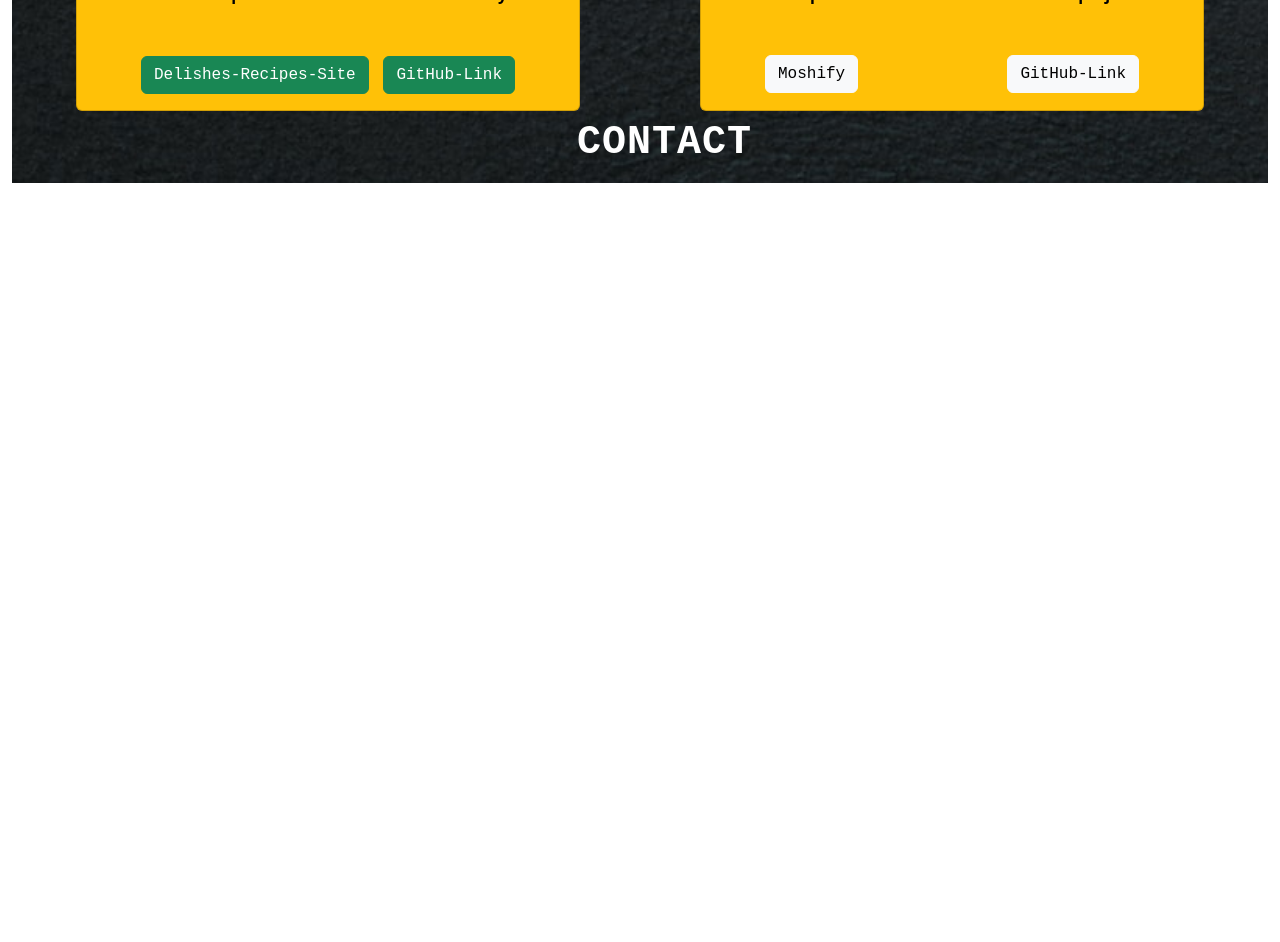
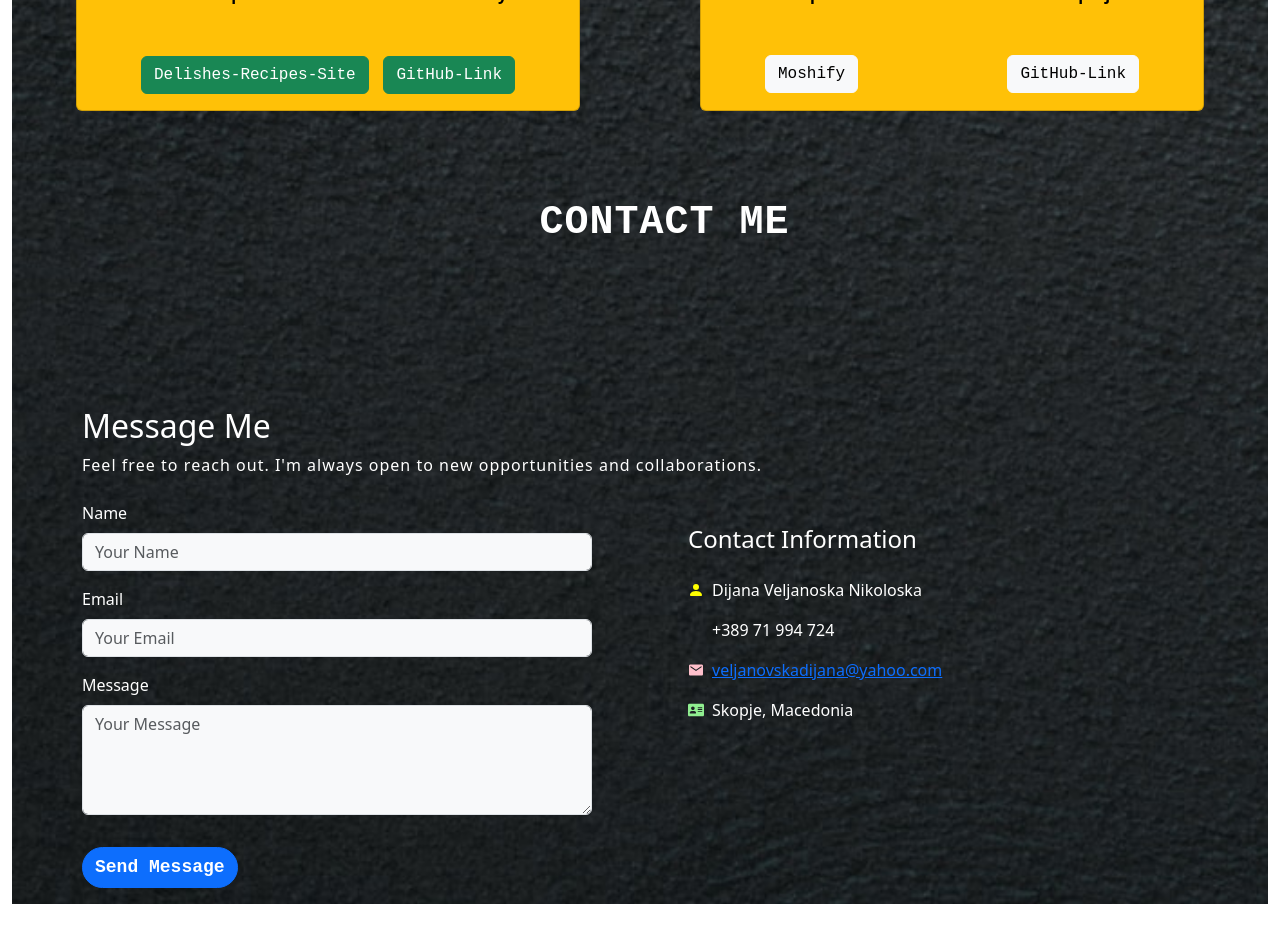
Before and after one commit to DijanaVN/portfolioDVN, a React (Vite) app: page / in a window 1280 px wide. Shown: the part 4360-5302 px from the top of the page. Before the commit the page ends 4627 px from the top, so only its background shows below. Built offline with nearby package versions, Linux system fonts and the light colour scheme; some icons are missing.

Commit message:
create the Contact.tsx and contactPage.tsx

```diff
--- /dev/null
+++ b/src/components/Contact.tsx
@@ -0,0 +1,134 @@
+import React from "react";
+import { TypingAnimation } from "./TypingMotion";
+import { PiPhoneCallFill } from "react-icons/pi";
+import { FaAddressCard } from "react-icons/fa";
+import { IoMdMail } from "react-icons/io";
+import { BsFillPersonFill } from "react-icons/bs";
+
+const Contact = () => {
+  return (
+    <div className="container mt-5 pt-5 pb-3  text-white ">
+      <h2 data-aos="fade-up" className=" pt-5 ">
+        Message Me
+      </h2>
+      <TypingAnimation text="Feel free to reach out. I'm always open to new opportunities and collaborations."></TypingAnimation>
+      <div className="row mt-4 ">
+        <div className="col-md-6 pe-5">
+          <form
+            action="https://formsubmit.co/veljanovskadijana@yahoo.com"
+            method="POST"
+          >
+            {/* Hopeypot */}
+            <input type="text" name="_honey" style={{ display: "none" }} />
+            {/* Disable Captcha */}
+            <input type="hidden" name="_captcha" value="false" />
+
+            {/* show wy own success page */}
+            {/* <input type="hidden" name="_next" value="https://"> */}
+
+            <div className="mb-3">
+              <label data-aos="zoom-in" htmlFor="name" className="form-label">
+                Name
+              </label>
+              <input
+                type="text"
+                className="form-control bg-light "
+                id="name"
+                name="name"
+                placeholder="Your Name"
+                required
+              />
+            </div>
+            <div className="mb-3">
+              <label data-aos="zoom-in" htmlFor="email" className="form-label">
+                Email
+              </label>
+              <input
+                type="email"
+                className="form-control bg-light"
+                id="email"
+                name="email"
+                placeholder="Your Email"
+                required
+              />
+            </div>
+            <div className="mb-3">
+              <label
+                data-aos="zoom-in"
+                htmlFor="message"
+                className="form-label "
+              >
+                Message
+              </label>
+              <textarea
+                className="form-control bg-light"
+                id="message"
+                name="message"
+                rows={4}
+                placeholder="Your Message"
+                required
+              ></textarea>
+            </div>
+            <button
+              data-aos="zoom-in"
+              type="submit"
+              className="btn btn-primary rounded-pill fonts mt-3"
+            >
+              Send Message
+            </button>
+          </form>
+        </div>
+
+        <div className="col-md-6 text-white ps-5 ">
+          <h4 className="mb-4 mt-4">Contact Information</h4>
+          <div className="d-flex align-items-center mb-3 contact-item">
+            <BsFillPersonFill
+              data-aos="fade-down"
+              data-aos-easing="linear"
+              data-aos-duration="1200"
+              color="yellow"
+              className="me-2"
+            />
+            <div className="contact-text">Dijana Veljanoska Nikoloska</div>
+          </div>
+          <div className="d-flex align-items-center mb-3 contact-item">
+            <PiPhoneCallFill
+              data-aos="fade-down"
+              data-aos-easing="linear"
+              data-aos-duration="1500"
+              color="lightblue"
+              className="me-2"
+            />
+            <div className="contact-text">+389 71 994 724</div>
+          </div>{" "}
+          <div className="d-flex align-items-center mb-3 contact-item">
+            <IoMdMail
+              data-aos="fade-down"
+              data-aos-easing="linear"
+              data-aos-duration="2000"
+              color="pink"
+              className="me-2"
+            />
+            <div className="contact-text">
+              <a target="_blank" href="mailto:veljanovskadijana@yahoo.com">
+                veljanovskadijana@yahoo.com
+              </a>
+            </div>
+          </div>
+          <div className="d-flex align-items-center contact-item">
+            <FaAddressCard
+              data-aos="fade-down"
+              data-aos-easing="linear"
+              data-aos-duration="2500"
+              color="lightgreen"
+              className="me-2"
+            />
+            <div className="contact-text"> Skopje, Macedonia</div>
+          </div>
+        </div>
+      </div>
+    </div>
+  );
+};
+
+export default Contact;
--- a/src/components/NavBar.tsx
+++ b/src/components/NavBar.tsx
@@ -56,9 +56,9 @@ const NavBar = () => {
             <li className="nav-item">
               {" "}
               <Hover>
-                <a className="nav-link" href="#">
+                <Link to={"/contact"} className="nav-link">
                   Contact
-                </a>
+                </Link>
               </Hover>
             </li>
           </ul>
--- a/src/components/ScrollToTheTopButton.tsx
+++ b/src/components/ScrollToTheTopButton.tsx
@@ -26,6 +26,8 @@ const ScrollToTopButton = () => {
     <>
       {showBackToTop && (
         <button
+          data-aos="fade-up"
+          data-aos-duration="2000"
           className="btn btn-light rounded-circle"
           style={{
             position: "fixed",
--- /dev/null
+++ b/src/pages/ContactPage.tsx
@@ -0,0 +1,20 @@
+import React from "react";
+import img from "../assets/images/annie-spratt-6a3nqQ1YwBw-unsplash.jpg";
+import Contact from "./../components/Contact";
+import ScrollToTopButton from "./../components/ScrollToTheTopButton";
+
+const ContactPage = () => {
+  const backgroundStyle = {
+    backgroundImage: `url(${img})`,
+    backgroundSize: "cover",
+    minHeight: "100vh",
+  };
+  return (
+    <div className="container-fluid" style={backgroundStyle}>
+      <Contact />
+      <ScrollToTopButton />
+    </div>
+  );
+};
+
+export default ContactPage;
--- a/src/pages/HomePage.tsx
+++ b/src/pages/HomePage.tsx
@@ -7,6 +7,7 @@ import ScrollToTopButton from "./../components/ScrollToTheTopButton";
 import Projects from "./../components/Projects";
 import { TypingAnimation } from "./../components/TypingMotion";
 import useInViewport from "../hooks/useInViewport";
+import Contact from "../components/Contact";
 
 const HomePage = () => {
   const aboutRef = useRef(null);
@@ -24,7 +25,7 @@ const HomePage = () => {
   };
   return (
     <div
-      className="container-fluid p-0  ms-0 me-0 mt-2 mb-2"
+      className="container-fluid p-0  ms-0 me-0 mt-2 "
       style={backgroundStyle}
     >
       <div>
@@ -44,12 +45,15 @@ const HomePage = () => {
       <div className="m-3">
         <Projects />
       </div>
+
       <div
-        className="text-center text-white fonts ms-5 fs-1 lh-lg"
+        className="text-center text-white fonts mt-5 ms-5 fs-1 lh-lg pt-5"
         ref={contactRef}
       >
-        {inViewportContact && <TypingAnimation text={" CONTACT"} />}
+        {inViewportContact && <TypingAnimation text={" CONTACT ME"} />}
       </div>
+      <Contact />
+
       <ScrollToTopButton />
     </div>
   );
--- a/src/routing/routes.tsx
+++ b/src/routing/routes.tsx
@@ -4,6 +4,7 @@ import Layout from "../components/Layout";
 import AboutPage from "./../pages/AboutPage";
 import ErrorPage from "../pages/ErrorPage";
 import ProjectsPage from "./../pages/ProjectsPage";
+import ContactPage from "./../pages/ContactPage";
 
 const router = createBrowserRouter([
   {
@@ -14,6 +15,7 @@ const router = createBrowserRouter([
       { index: true, element: <HomePage /> },
       { path: "/about", element: <AboutPage /> },
       { path: "/projects", element: <ProjectsPage /> },
+      { path: "/contact", element: <ContactPage /> },
     ],
   },
 ]);
```
